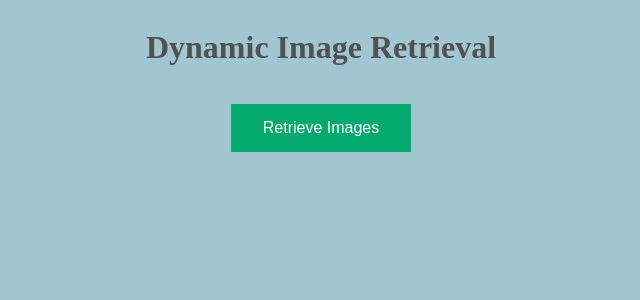
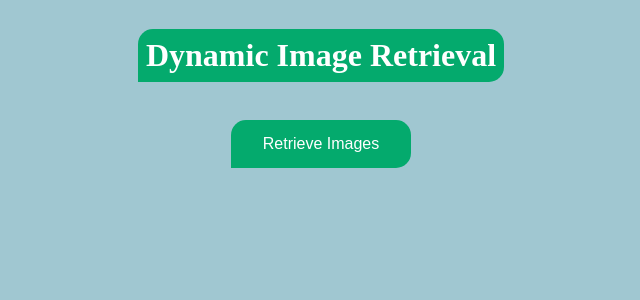
Before and after one commit to PeterMarcelisROCMN/PHP-intro, a PHP site: page / in a window 1280 px wide. Shown: the top 300 px of the page, without its empty margins (319-959 px from the left). Run offline with PHP 8.4, Linux system fonts and the light colour scheme.

Commit message:
A little bit of styling

```diff
--- a/Intro/index.php
+++ b/Intro/index.php
@@ -29,5 +29,6 @@ $(document).ready(function() {
   });
 });
 </script>
+
 </body>
 </html>
--- a/Intro/style.css
+++ b/Intro/style.css
@@ -16,11 +16,16 @@ body{
 }
 
 h1 {
-    color: rgb(82, 82, 82);
+    color: rgb(255, 255, 255);
     text-align: center;
     text-decoration: none;
     display: inline-block;
     font-size: 32px;
+    background-color: #04AA6D;
+    padding: 0.5rem;
+    border-top-left-radius: 15px;
+    border-top-right-radius: 15px;
+    border-bottom-right-radius: 15px;
 }
 
 
@@ -30,7 +35,9 @@ h1 {
     display: flex;
     justify-content: center;
     width: calc(33.33% - 2rem);
-    border-radius: 25px;
+    border-top-left-radius: 15px;
+    border-top-right-radius: 15px;
+    border-bottom-right-radius: 15px;
     box-shadow: 0 4px 8px 0 rgba(0, 0, 0, 0.2), 0 6px 20px 0 rgba(0, 0, 0, 0.19);
 }
 
@@ -43,4 +50,7 @@ button {
     text-decoration: none;
     display: inline-block;
     font-size: 16px;
+    border-top-left-radius: 15px;
+    border-top-right-radius: 15px;
+    border-bottom-right-radius: 15px;
   }
```
